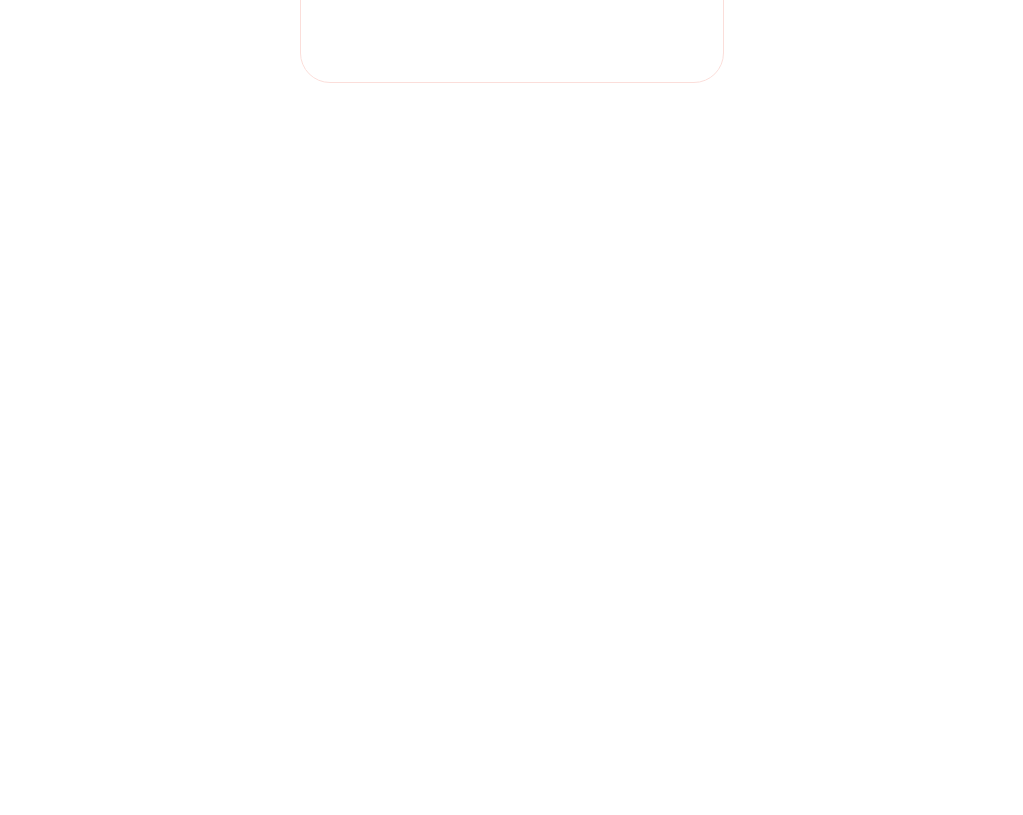
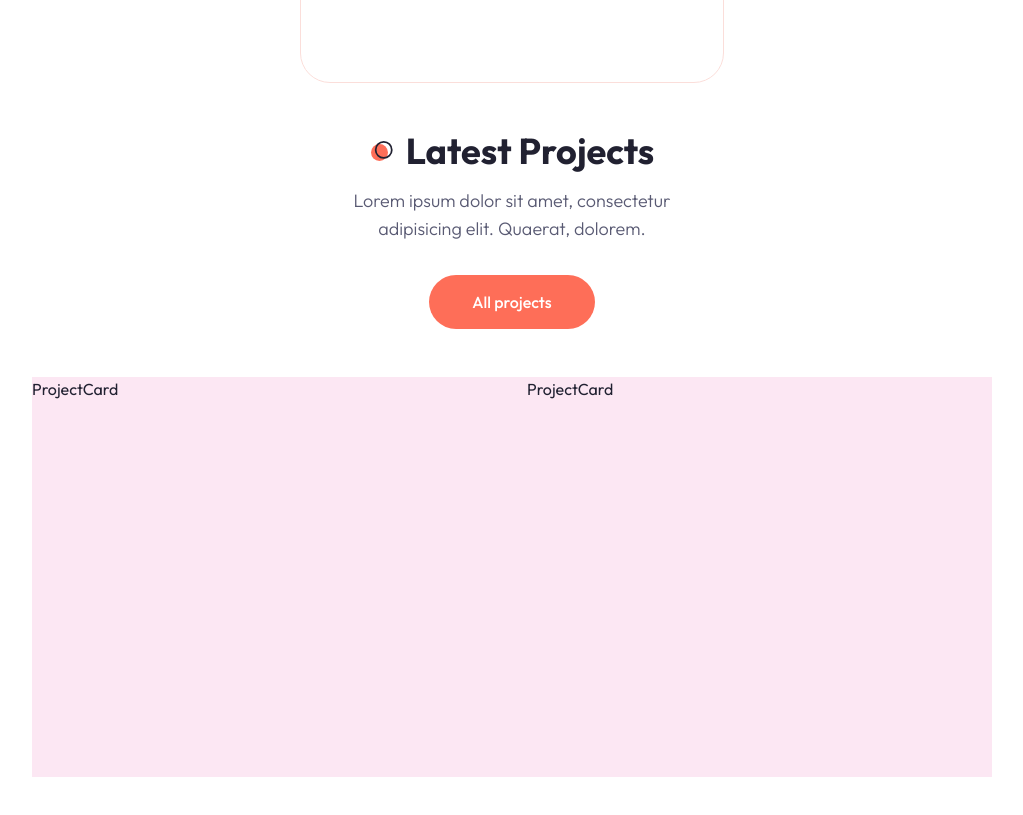
Before and after one commit to Deadlymind/Portfolio, a Next.js app: page / in a window 1280 px wide. Shown: the part 2660-3475 px from the top of the page, without its empty margins (128-1151 px from the left). Built offline with nearby package versions, Linux system fonts and the light colour scheme.

Commit message:
update work , add Swiper slider for displaying latest projects

```diff
--- a/app/page.jsx
+++ b/app/page.jsx
@@ -1,6 +1,7 @@
 import About from "@/components/About";
 import Hero from "@/components/Hero";
 import Services from "@/components/Services";
+import Work from "@/components/Work";
 
 
 
@@ -10,6 +11,8 @@
       <Hero />
       <About />
       <Services />
+      <Work />
+
     </main>
 
 
--- /dev/null
+++ b/components/ProjectCard.jsx
@@ -0,0 +1,10 @@
+
+
+const ProjectCard = ({project}) => {
+  console.log(project);
+  return (
+    <div>ProjectCard</div>
+  )
+}
+
+export default ProjectCard
--- /dev/null
+++ b/components/Work.jsx
@@ -0,0 +1,99 @@
+'use client';
+
+import Link from 'next/link';
+import { Button } from '@/components/ui/button';
+
+// import swiper react components
+import { Swiper, SwiperSlide } from 'swiper/react';
+
+
+// import swiper styles
+import 'swiper/css';
+import 'swiper/css/pagination';
+
+// import required modules
+import { Pagination } from 'swiper/modules';
+
+// components
+import ProjectCard from '@/components/ProjectCard';
+
+
+const projectData= [
+    {
+        image: '/work/01.png',
+        category: 'Full Stack',
+        name: 'Ecommerce Website',
+        description: 'Ecommerce Website using Django, Rest API, Stripe API, Bootstrap, js and scss ',
+        link: '/',
+        github: '/',
+    },
+    {
+        image: '/work/1.png',
+        category: 'Ai',
+        name: 'Chat Bot',
+        description: 'Chat Bot using Python,  Django and js ',
+        link: '/',
+        github: '/',
+    },
+    {
+        image: '/work/2.png',
+        category: 'Ai',
+        name: ' Gemini bot',
+        description: 'Chat Bot using Python,  Django, js and Gemini API ',
+        link: '/',
+        github: '/',
+    },
+    {
+        image: '/work/3.png',
+        category: 'Full Stack',
+        name: ' Restaurant Website',
+        description: 'Restaurant Website using Django, Bootstrap, js and scss ',
+        link: '/',
+        github: '/',
+    },
+
+
+];
+
+
+const Work = () => {
+    return (
+    <section className="relative mb-12 xl:mb-48 " >
+        <div className="container mx-auto ">
+            {/* text */}
+            <div className="max-w-[400px] mx-auto xl:mx-0 text-center xl:text-left mb-12 xl:h-[400px] flex flex-col justify-center items-center xl:imtems-start " >
+                <h2 className="section-title mb-4 " >Latest Projects</h2>
+                <p className="subtitle mb-8 " >Lorem ipsum dolor sit amet, consectetur adipisicing elit. Quaerat, dolorem.</p>
+                <Link href="/projects" ><Button>All projects</Button></Link>
+            </div>
+            {/* slider */}
+            <div className="xl:max-w-[1000px] xl:absolute right-0 top-0  " >
+                <Swiper
+                    className='h-[400px] bg-pink-100'
+                    slidesPreviews={1}
+                    breakpoints={{
+                        640: {
+                            slidesPerView: 2,
+                        }
+                    }}
+                    spaceBetween={30}
+                    modules={Pagination}
+                    pagination={{ clickable: true }}
+                >
+                    {/* show only the first 4 projects for the slides */}
+                    {projectData.slice(0,4).map((project, index) => {
+                        return (
+                            <SwiperSlide key={index}>
+                                <ProjectCard project={project} />
+                            </SwiperSlide>
+                        )
+                    })}
+                </Swiper>
+            </div>
+        </div>
+    </section>
+    )
+}
+
+
+export default Work
```
Also changed, not shown: public/work/01.png (added).
